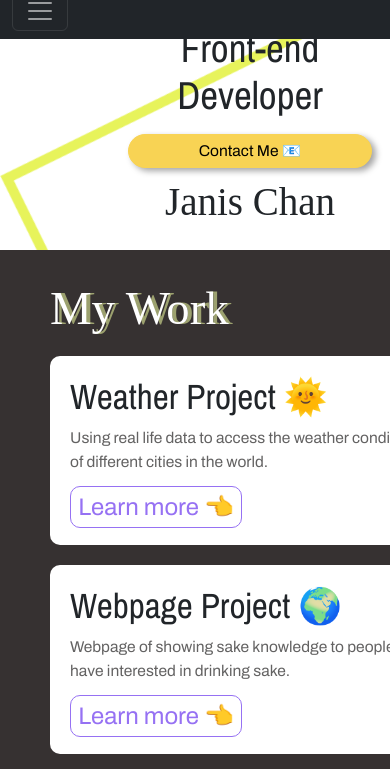
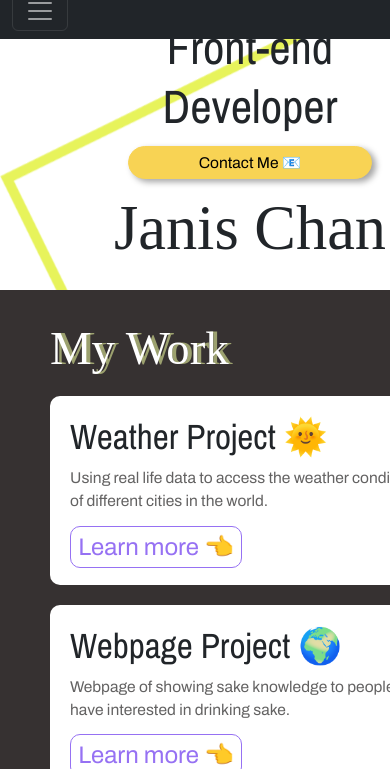
Before and after one commit to Janisgee/portfolio-new, a plain HTML site: page index.html in a window 390 px wide. Shown: the part 90-859 px from the top of the page. Drawn offline with nearby package versions, Linux system fonts and the light colour scheme; a web font is replaced by a local one.

Commit message:
Fixed homepage heading font size

```diff
--- a/src/style.css
+++ b/src/style.css
@@ -192,6 +192,13 @@ a {
     }
     .homepage-heading .front-end {
         margin-top: 10vw;
+        margin-bottom: 5vw;
+    }
+    .homepage-heading h1 {
+        font-size: 16vw;
+    }
+    .homepage-heading h2 {
+        font-size: 12vw;
     }
 }
 
```
